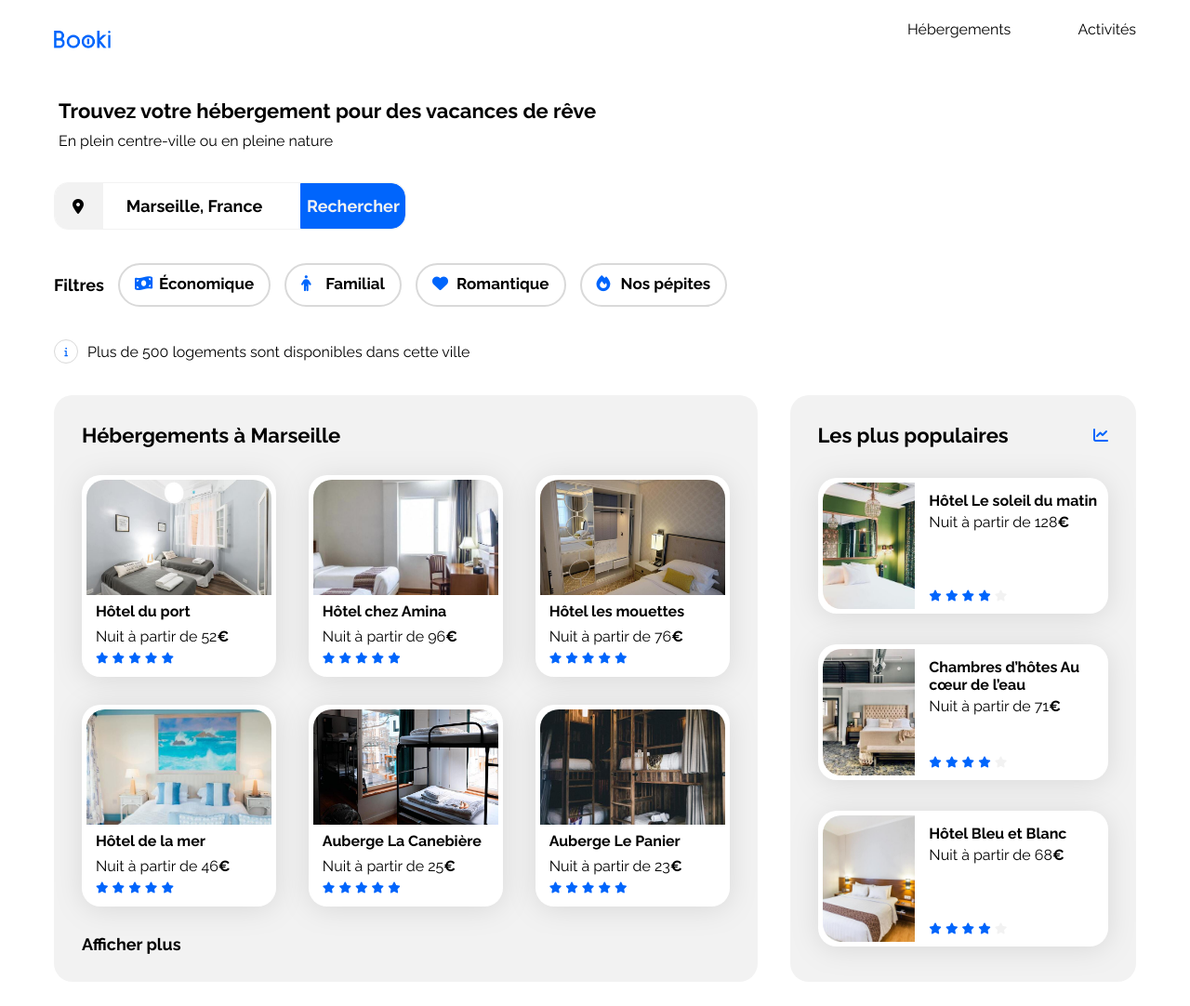
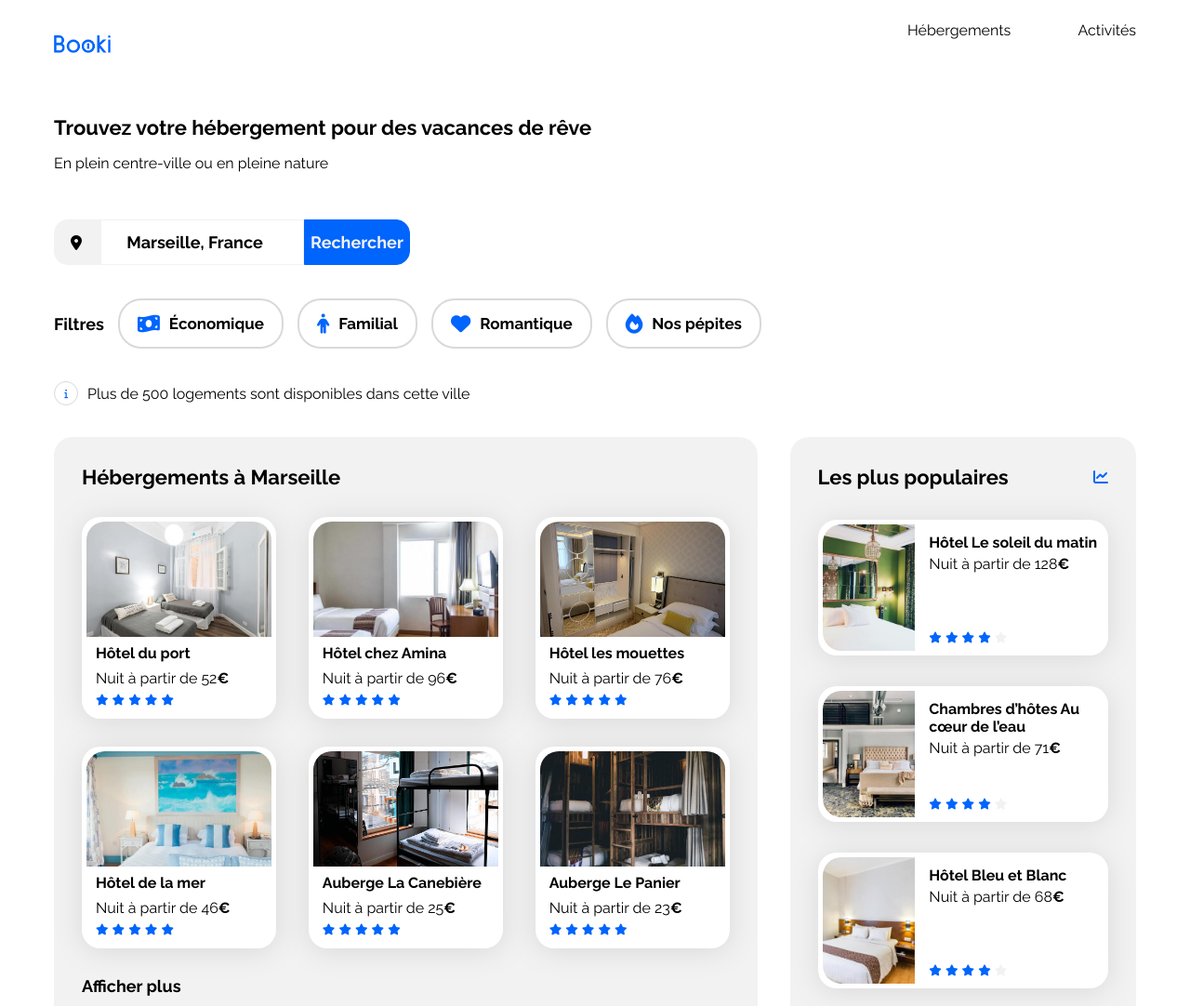
Before and after one commit to Oumayma-Hani-Bhouri/project-2_html-css, a plain HTML site: page index.html in a window 1280 px wide. Shown: the top 1082 px of the page at 93% size. Drawn offline with Linux system fonts and the light colour scheme.

Commit message:
improve css

```diff
--- a/css/style.css
+++ b/css/style.css
@@ -60,17 +60,19 @@ a {
 
 /******  Header ***********/
 header {
-  height: 79px;
+
   display: flex;
   flex-direction: row;
   justify-content: space-between;
-  padding-top: 14px;
+  padding-top: 15px;
+  padding-bottom: 15px;
+  margin-bottom: 30px;
 }
 
 /****** Logo Booki ***********/
 header .logo {
   display: flex;
-  margin-top: 0px;
+  margin-top: 15px;
 }
 
 header .logo img {
@@ -80,10 +82,7 @@ header .logo img {
 
 /****** menu hebergements et activites ***********/
 
-
 header .menu a {
-  color: rgba(0, 0, 0, 1);
-  text-decoration: none;
   font-size: 16px;
   box-sizing: border-box;
   border-top: solid 2px white;
@@ -100,27 +99,24 @@ header .menu a:hover {
 .headline {
   display: flex;
   flex-direction: column;
-  margin-bottom: 30px;
+  margin-bottom: 35px;
+
 }
-.headline h2 {
-  font-size: 22px;
-  margin: 5px;
+.headline h1{
+ font-size: 22px;
+ margin-bottom: 8px;
 }
 .headline p {
   font-size: 16px;
-  margin: 5px;
+  margin-top: 8px;
+
 }
 /****** search bar ***********/
 
 .form-container {
   display: flex;
-  overflow: hidden;
-  border-radius: 15px;
-  width: 377px;
   height: 49px;
-  border: 1px solid #f2f2f2;
   align-items: center;
-  justify-content: space-between;
 }
 
 .form-container .form-icon {
@@ -130,34 +126,30 @@ header .menu a:hover {
   background: #f2f2f2;
   align-items: center;
   justify-content: center;
-  border: 1px solid #f2f2f2;
   border-radius: 15px 0px 0px 15px;
 }
-
 .form-icon i {
   color: #000;
   width: 14px;
 }
 
-.form-container #search-bar {
-  width: 100%;
+.form-container #search-bar  {
   height: 100%;
   font-weight: 700;
   font-size: 18px;
-  box-sizing: border-box;
+  border: 1px solid #f2f2f2;
   padding: 0px, 24px;
-  color: black;
-  border: none;
   text-align: center;
+  outline: none;
 }
-#search-bar::placeholder {
-  color: black;
-  font-size: 18px;
-  font-weight: 700;
+
+input::placeholder {
+    color: #000;
+    font-size: 18px;
+    font-weight: 700;
 }
 .form-container .form-submit-text {
-  height: 49px;
-  width: 113px;
+  height: 100%;
   display: flex;
   align-items: center;
   border-radius: 0 15px 15px 0;
@@ -168,6 +160,7 @@ header .menu a:hover {
   font-weight: 700;
   font-size: 18px;
   color: #f2f2f2;
+
 }
 
 .form-container .form-submit-icon {
@@ -180,13 +173,13 @@ header .menu a:hover {
   display: flex;
   margin-top: 20px;
   margin-bottom: 20px;
-  align-items: center;
+  align-items:center;
+
 }
 
-.filter-bar h3 {
+.filter-bar h2 {
   font-size: 18px;
   font-weight: 700;
-  line-height: 21px;
 }
 
 .filter-bar ul {
@@ -198,23 +191,21 @@ header .menu a:hover {
 
 .filter-bar li {
   display: flex;
+  height:50px;
+  align-items: center;
+  flex-direction: row;
   border-radius: 25px;
   border: 2px solid #d9d9d9;
-  padding: 10px 16px;
+  padding-right:  19px;
+  padding-left: 19px;
   margin-right: 15px;
-}
-.filter-bar a {
   font-size: 17px;
   font-weight: 700;
-  line-height: 20px;
-  color: rgba(0, 0, 0, 1);
-  text-decoration: none;
 }
 
 .filter-bar i {
-  width: 22px;
-  height: 22px;
-}
+   margin-right: 10px;
+  }
 
 .filter-bar li:hover {
   background: linear-gradient(0deg, #deebff, #deebff);
@@ -317,8 +308,7 @@ header .menu a:hover {
 .hebergements .show-more a {
   font-size: 18px;
   font-weight: 700;
-  text-decoration: none;
-  color: rgba(0, 0, 0, 1);
+
 }
 
 /****** Populaires ***********/
@@ -435,10 +425,7 @@ footer h3 {
   font-size: 18px;
   font-weight: 700;
 }
-footer a {
-    color:rgba(0, 0, 0, 1);
-    text-decoration: none;
-}
+
 
 /****** Media queries ***********/
 /* Medium devices (tablets, less/equal than 1024px) */
--- a/index.html
+++ b/index.html
@@ -23,11 +23,11 @@
   <body>
     <div class="main-container">
       <header>
-        <h1 class="logo">
+        <div class="logo">
           <a href="index.html">
             <img src="./images/logo/Booki.png " alt="Logo-du-site" />
           </a>
-        </h1>
+        </div>
 
         <nav class="menu">
           <a href="#hebergements-section"> Hébergements </a>
@@ -38,19 +38,18 @@
 
       <main>
         <section class="headline">
-          <h2>Trouvez votre hébergement pour des vacances de rêve</h2>
+          <h1>Trouvez votre hébergement pour des vacances de rêve</h1>
 
           <p>En plein centre-ville ou en pleine nature</p>
         </section>
 
         <section>
-          <form class="form-container" id="recherche" action="#" method="get">
+          <form class="form-container">
             <label for="search-bar">
               <div class="form-icon">
                 <i class="fa-solid fa-location-dot"> </i>
               </div>
             </label>
-
             <input
               id="search-bar"
               type="search"
@@ -65,22 +64,23 @@
         </section>
 
         <section class="filter-bar">
-          <h3>Filtres</h3>
+          <h2>Filtres</h2>
           <ul>
+            <a href="">
             <li>
+
+                <i class="fa-solid fa-money-bill-wave fa-lg"> </i> Économique</li>
+              </a>
               <a href="">
-                <i class="fa-solid fa-money-bill-wave"> </i> Économique
-              </a>
-            </li>
             <li>
-              <a href=""> <i class="fa-solid fa-person"> </i> Familial </a>
-            </li>
+               <i class="fa-solid fa-person fa-lg"> </i> Familial</li> </a>
+              <a href="">
             <li>
-              <a href=""> <i class="fa-solid fa-heart"> </i> Romantique </a>
-            </li>
+                <i class="fa-solid fa-heart fa-lg"> </i> Romantique</li> </a>
+             <a href="">
             <li>
-              <a href=""> <i class="fa-solid fa-fire"> </i> Nos pépites </a>
-            </li>
+              <i class="fa-solid fa-fire fa-lg"> </i> Nos pépites</li> </a>
+
           </ul>
         </section>
 
```
